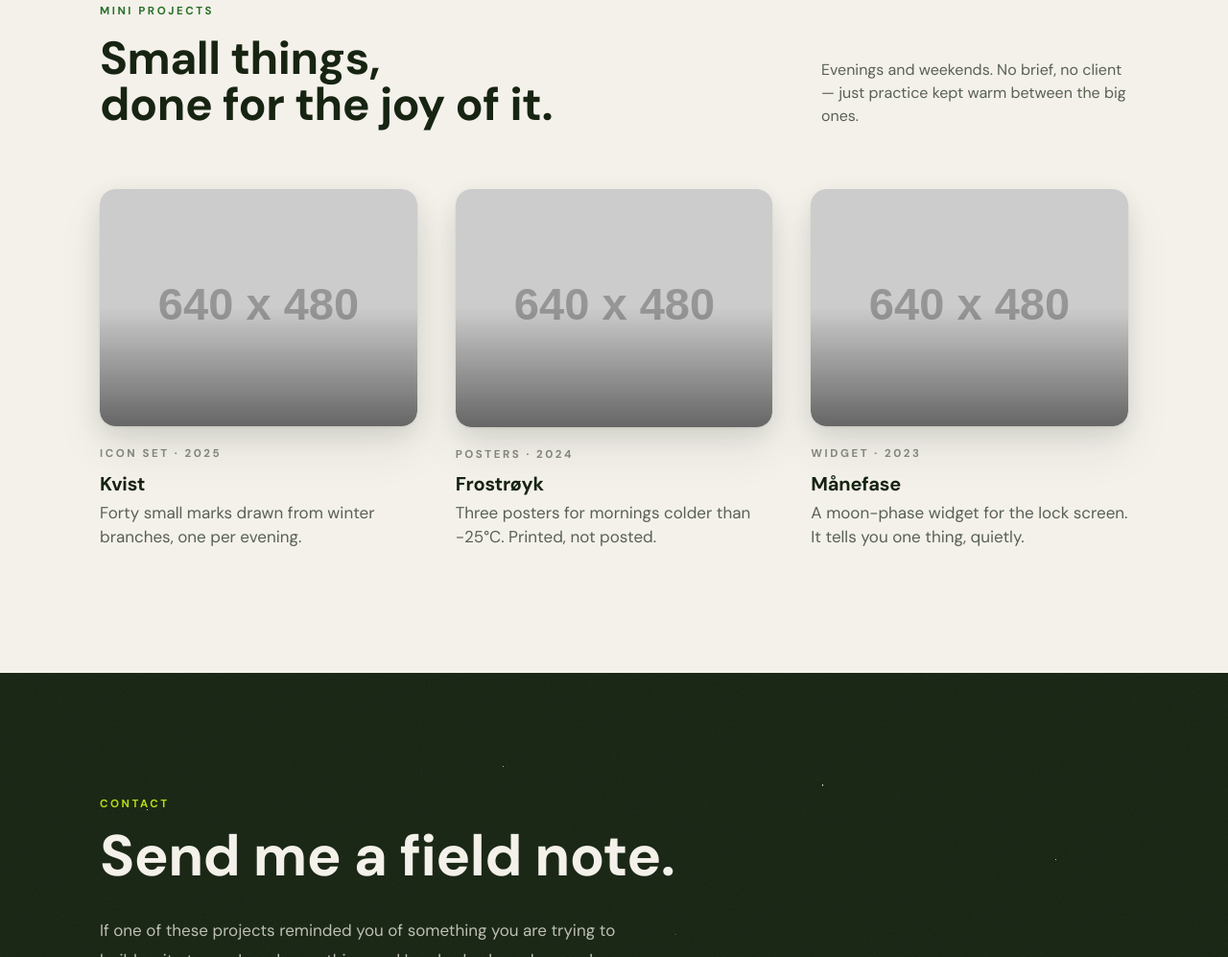
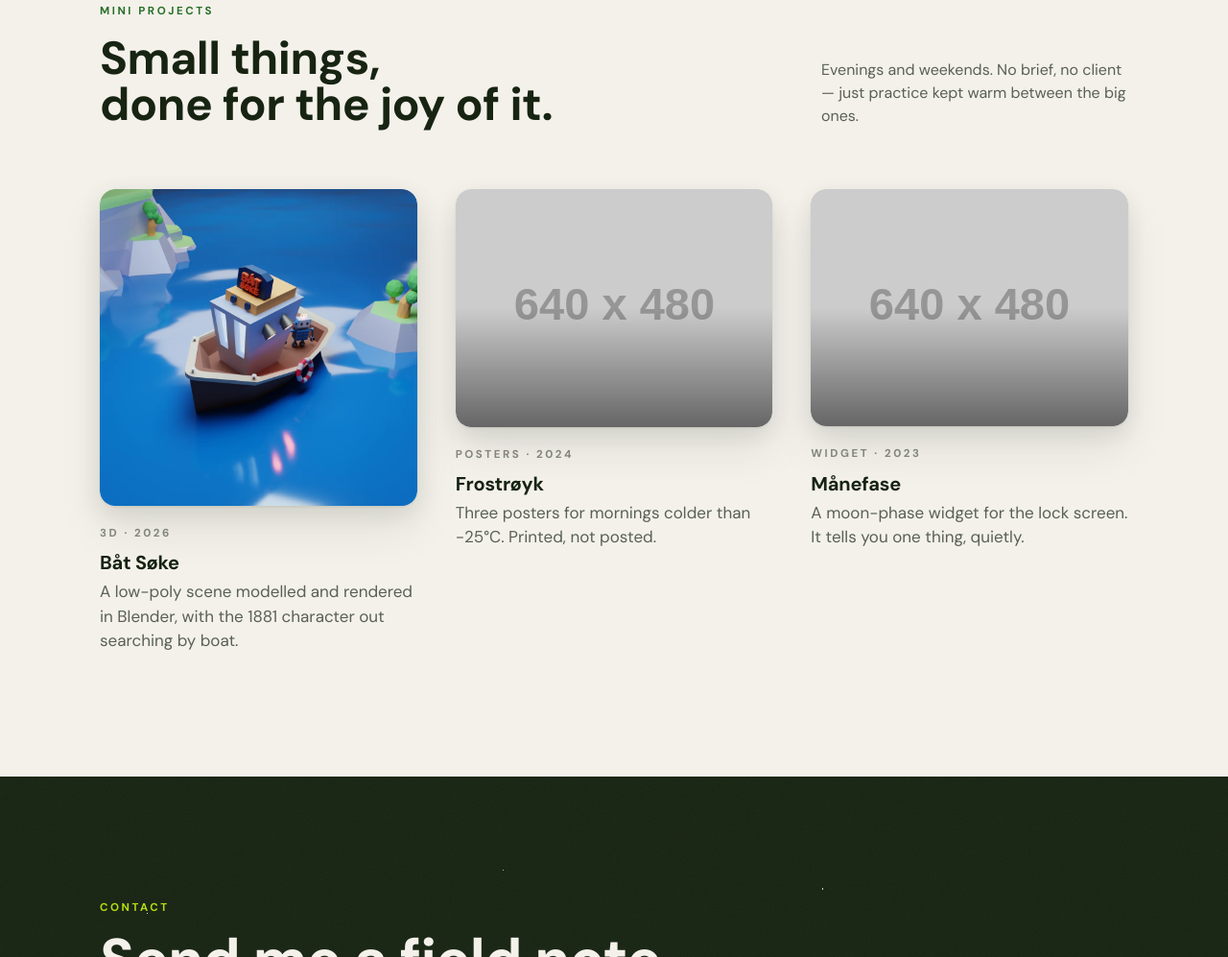
Before and after one commit to Mnytren/Designmagz, a plain HTML site: page work.html in a window 1280 px wide. Shown: the part 2860-3857 px from the top of the page at 96% size. Drawn offline with nearby package versions, Linux system fonts and the light colour scheme; placeholder pictures from the web are drawn by us.

Commit message:
Replace Kvist mini project with Bat Soke 3D scene

```diff
--- a/work.html
+++ b/work.html
@@ -184,14 +184,13 @@
         <!-- mini 1 -->
         <a href="#" class="work-card group reveal">
           <div class="work-img-wrap relative rounded-2xl shadow-forest">
-            <img src="https://placehold.co/640x480/276F27/EEE0CC?text=Kvist" alt="Kvist — icon set drawn from winter branches" class="w-full rounded-2xl" />
-            <div class="absolute inset-0 rounded-2xl bg-gradient-to-t from-black/50 via-transparent to-transparent"></div>
+            <img src="assets/bat-soke/bat-soke-cover.webp" alt="A low-poly 3D scene of a small boat on blue water, the 1881 search character standing on deck and a B&aring;t S&oslash;ke sign on the wheelhouse, with tree-topped islands behind" width="1080" height="1080" loading="lazy" decoding="async" class="w-full rounded-2xl" />
           </div>
           <div class="mt-5">
-            <p class="eyebrow text-forest-deep/50">Icon set &middot; 2025</p>
-            <h3 class="font-display text-xl mt-2">Kvist</h3>
+            <p class="eyebrow text-forest-deep/50">3D &middot; 2026</p>
+            <h3 class="font-display text-xl mt-2">B&aring;t S&oslash;ke</h3>
           </div>
-          <p class="text-forest-deep/70 mt-1">Forty small marks drawn from winter branches, one per evening.</p>
+          <p class="text-forest-deep/70 mt-1">A low-poly scene modelled and rendered in Blender, with the 1881 character out searching by boat.</p>
         </a>
 
         <!-- mini 2 -->
```
Also changed, not shown: index.html (+3 -4 lines), assets/bat-soke/bat-soke-cover.webp (added).
